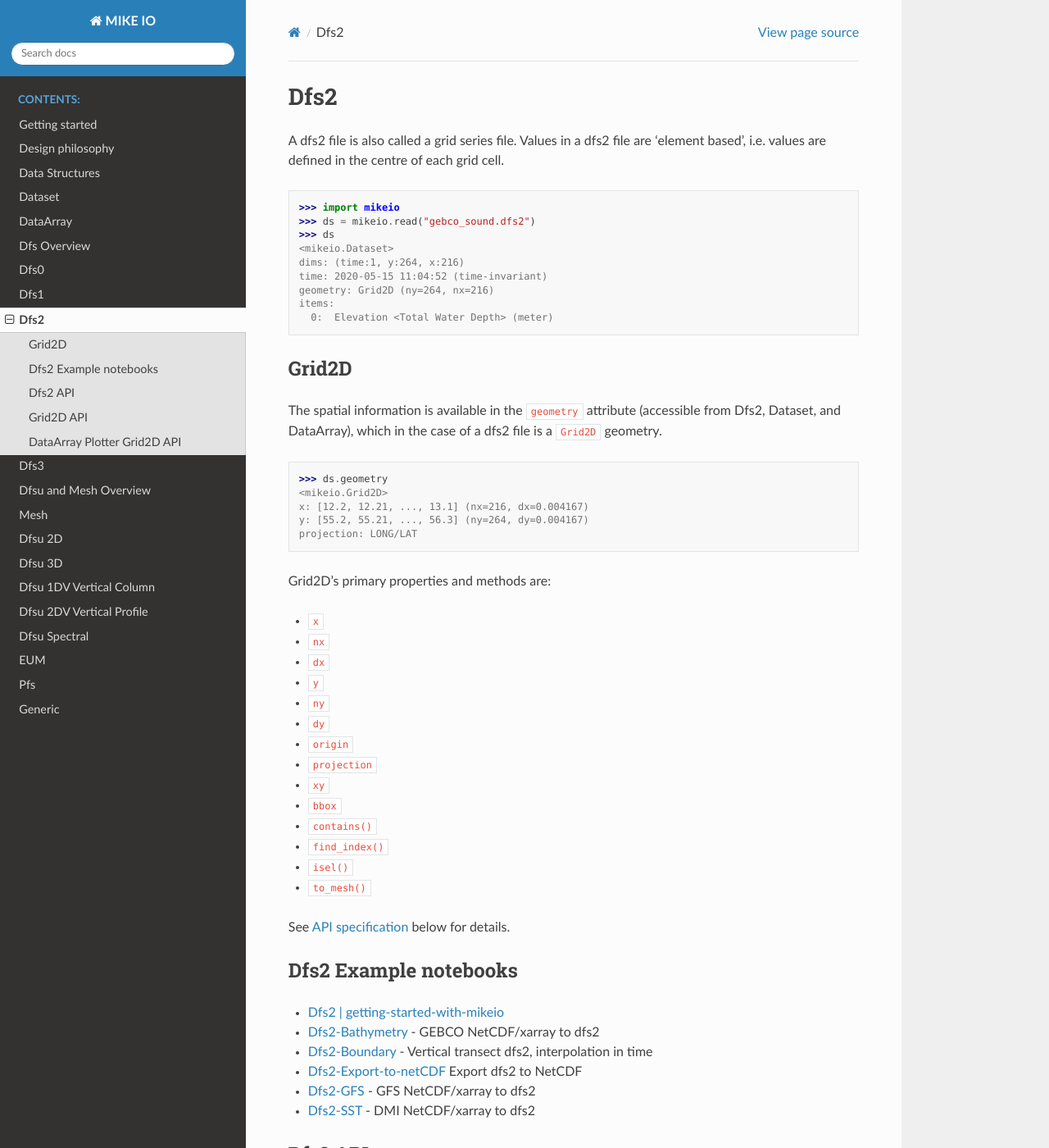
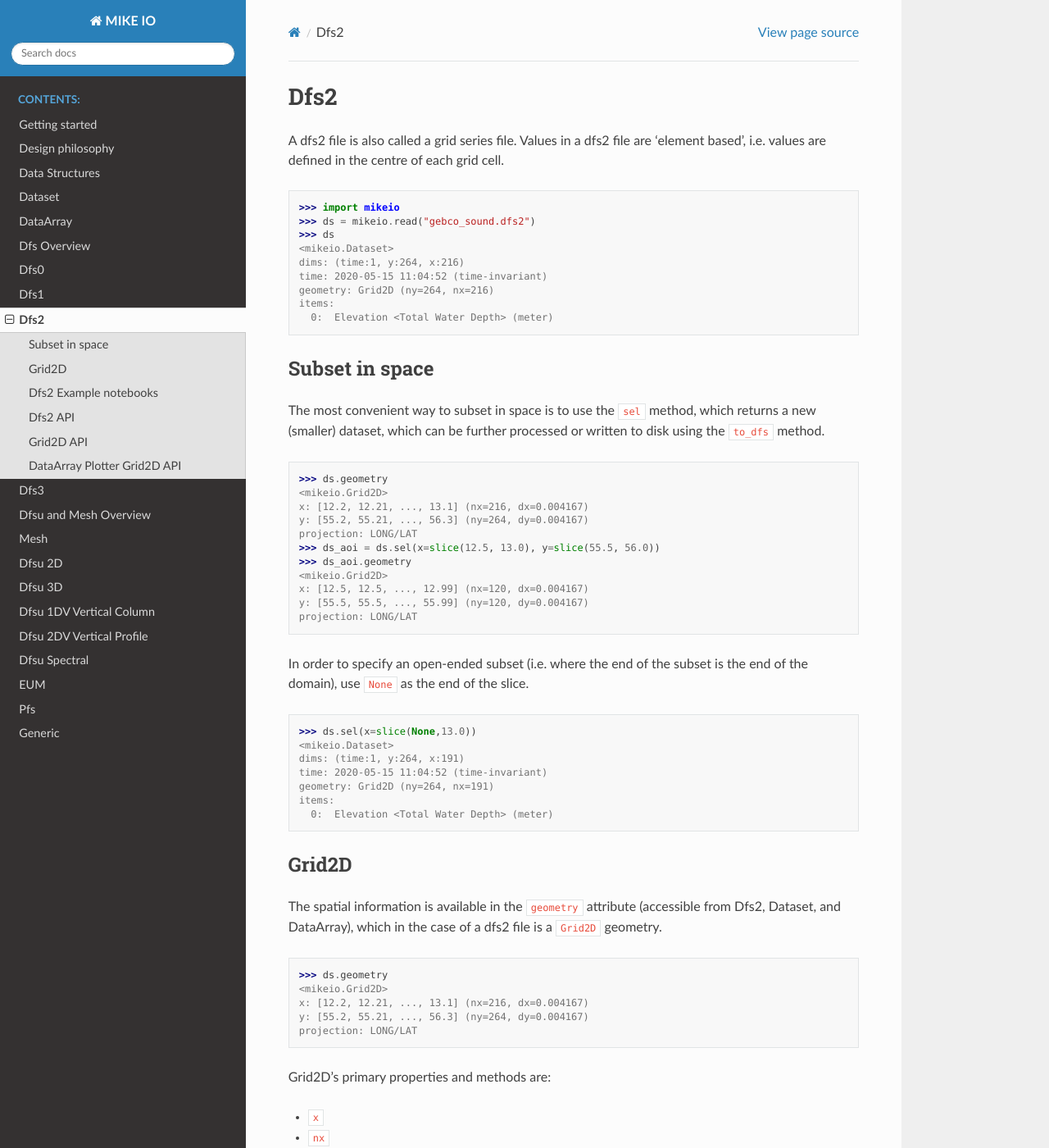
Before and after one commit to DHI/mikeio, a Sphinx documentation site: the page built from docs/dfs2.md, in a window 1280 px wide and 1400 px high. Shown: the whole window at 82% size. Built offline with Sphinx 7.4.7 and the Read the Docs theme 2.0.0, drawn with Linux system fonts in a browser that asks for light colours.

Commit message:
Example in docs

````diff
--- a/docs/dfs2.md
+++ b/docs/dfs2.md
@@ -16,6 +16,35 @@ items:
   0:  Elevation <Total Water Depth> (meter)
 ```
 
+## Subset in space
+
+The most convenient way to subset in space is to use the `sel` method, which returns a new (smaller) dataset, which can be further processed or written to disk using the `to_dfs` method.
+
+```python
+>>> ds.geometry
+<mikeio.Grid2D>
+x: [12.2, 12.21, ..., 13.1] (nx=216, dx=0.004167)
+y: [55.2, 55.21, ..., 56.3] (ny=264, dy=0.004167)
+projection: LONG/LAT
+>>> ds_aoi = ds.sel(x=slice(12.5, 13.0), y=slice(55.5, 56.0))
+>>> ds_aoi.geometry
+<mikeio.Grid2D>
+x: [12.5, 12.5, ..., 12.99] (nx=120, dx=0.004167)
+y: [55.5, 55.5, ..., 55.99] (ny=120, dy=0.004167)
+projection: LONG/LAT
+```
+
+In order to specify an open-ended subset (i.e. where the end of the subset is the end of the domain), use `None` as the end of the slice.
+
+```python
+>>> ds.sel(x=slice(None,13.0))
+<mikeio.Dataset>
+dims: (time:1, y:264, x:191)
+time: 2020-05-15 11:04:52 (time-invariant)
+geometry: Grid2D (ny=264, nx=191)
+items:
+  0:  Elevation <Total Water Depth> (meter)
+```
 
 ## Grid2D
 
````
